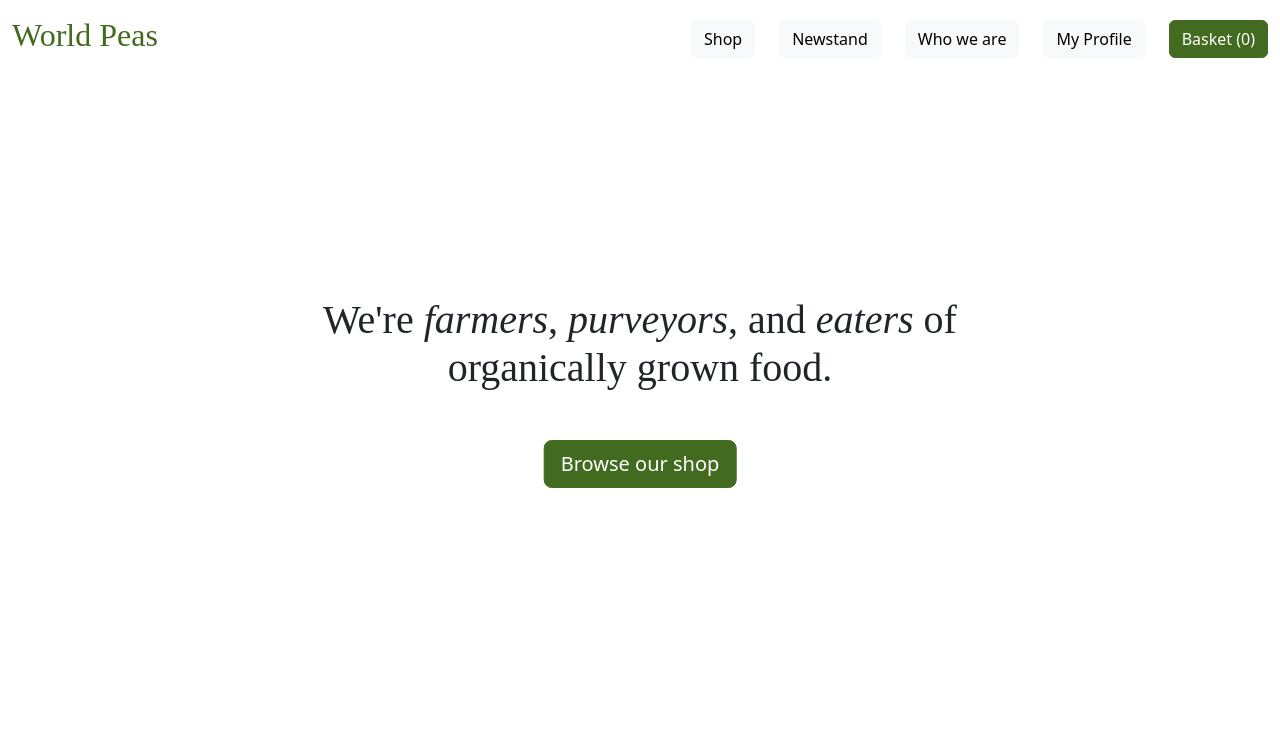
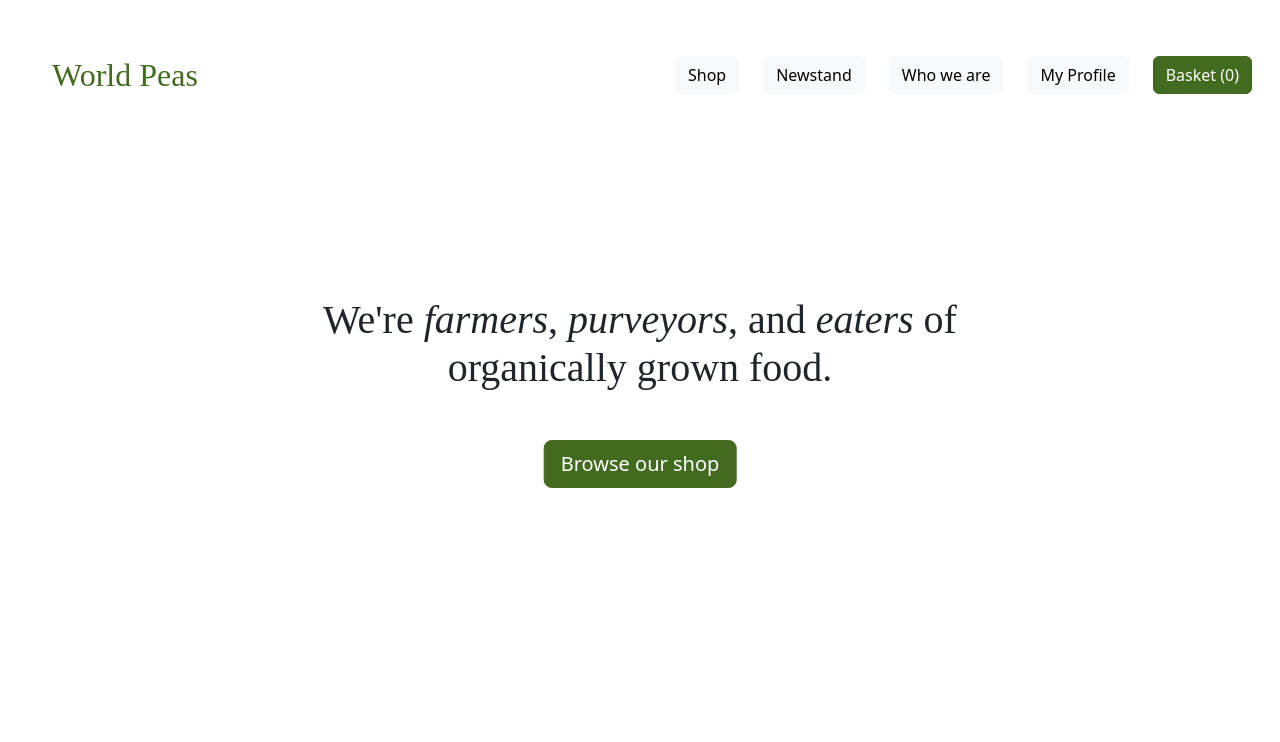
Before and after one commit to Boommage/World-Peas, a React (Vite) app: page / in a window 1280 px wide. Shown: the top 742 px of the page. Built offline with nearby package versions, Linux system fonts and the light colour scheme.

Commit message:
Update Layout.tsx
Removed unused imports.
Improved some styling

```diff
--- a/src/components/Layout.tsx
+++ b/src/components/Layout.tsx
@@ -1,5 +1,5 @@
 import type { ReactNode } from "react"
-import { Button, Col, Container, Offcanvas, Row, Stack } from "react-bootstrap"
+import { Button, Container, Offcanvas, Stack } from "react-bootstrap"
 import "../utils/WP.css"
 import { Link, useLocation } from "react-router-dom"
 
@@ -24,8 +24,8 @@ export default function Layout({children, cartSize}: LayoutProps) {
     const header = (
         <Offcanvas show placement="top" backdrop={false} scroll={true} className="custom-header">
             <Container fluid className="mt-3">
-                <div className="d-flex justify-content-between">
-                    <h2 className="world-peas-logo fw-medium" >World Peas</h2>
+                <div className="d-flex justify-content-between m-3">
+                    <h2 className="world-peas-logo fw-medium m-4" >World Peas</h2>
                     {headerButtons}
                 </div>
             </Container>
```
